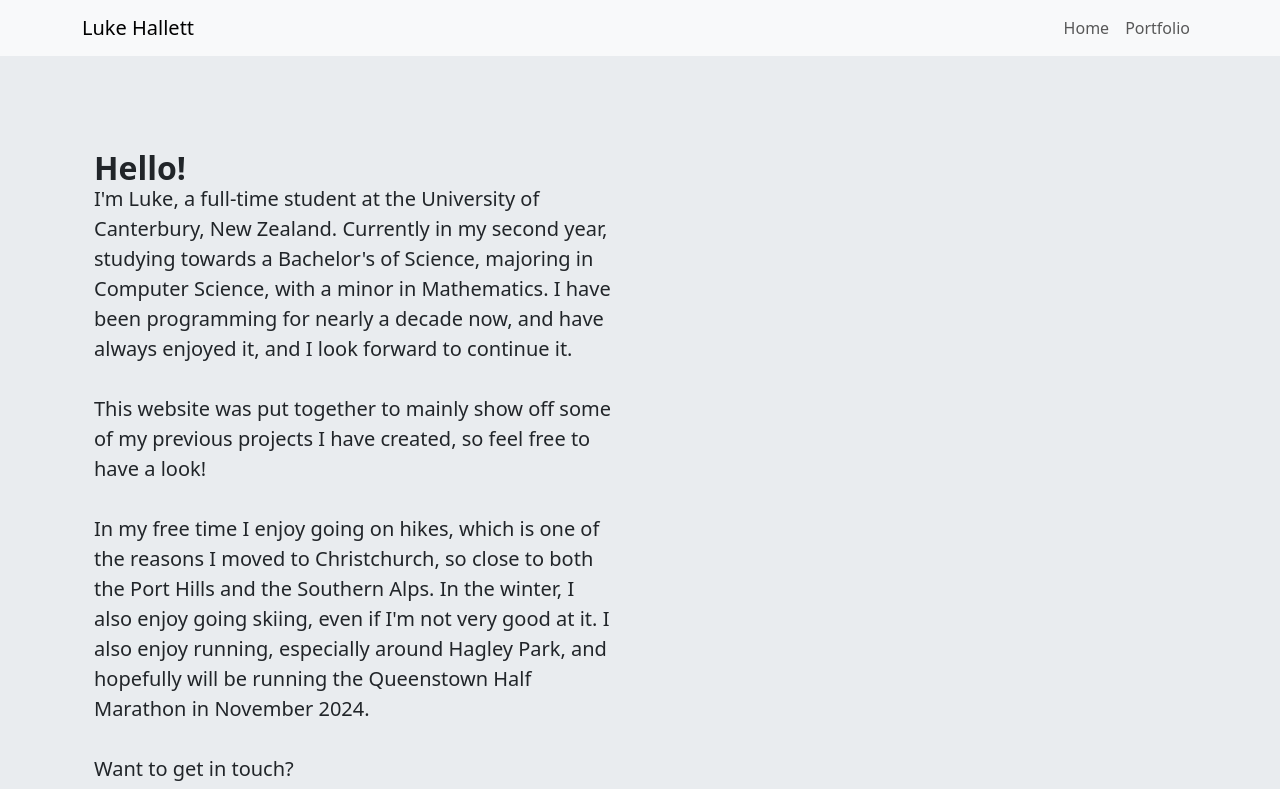
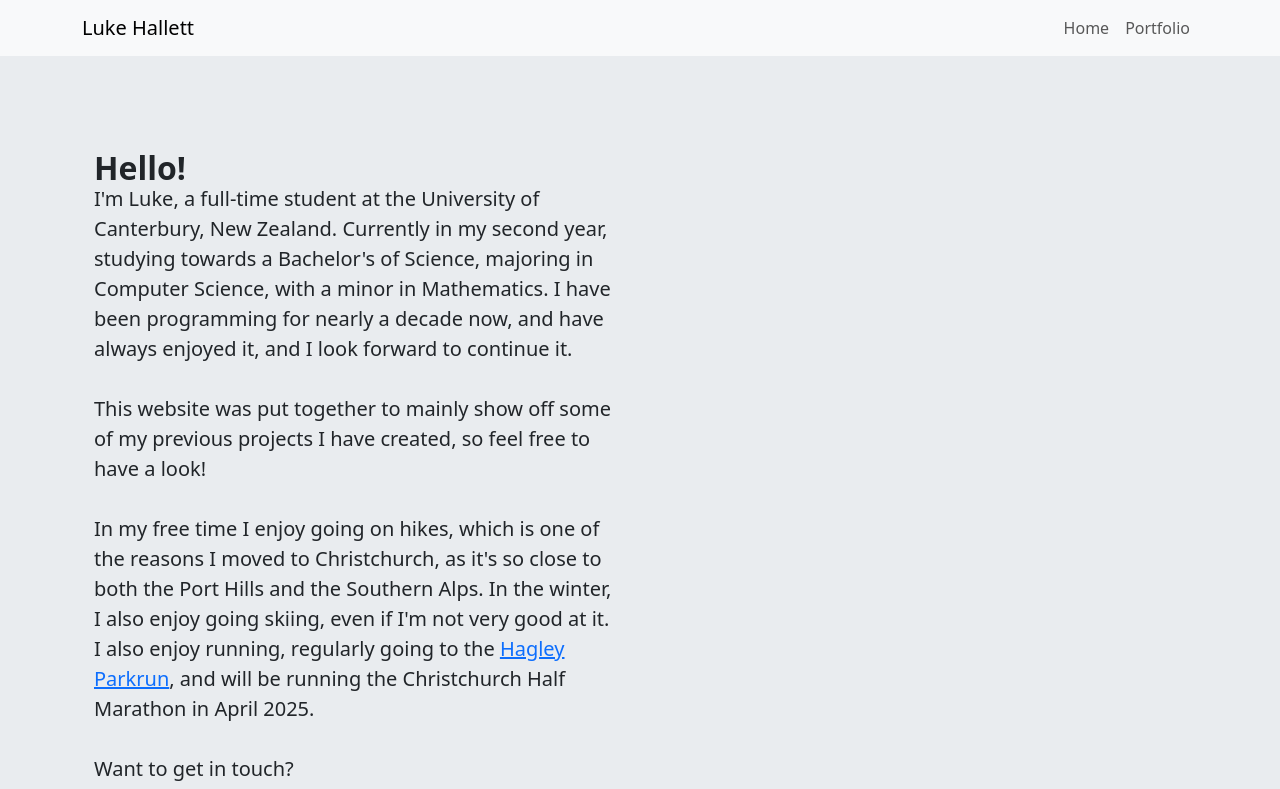
Before and after one commit to LukeHallett/lukeh.nz, a SvelteKit app: page / in a window 1280 px wide. Shown: the top 789 px of the page. Built offline with nearby package versions, Linux system fonts and the light colour scheme.

Commit message:
Change bio

```diff
--- a/src/routes/+page.svelte
+++ b/src/routes/+page.svelte
@@ -23,9 +23,9 @@
                     <br><br>
                     This website was put together to mainly show off some of my previous projects I have created, so feel free to have a look!
                     <br><br>
-                    In my free time I enjoy going on hikes, which is one of the reasons I moved to Christchurch, so close to both the Port Hills and the Southern Alps.
-                    In the winter, I also enjoy going skiing, even if I'm not very good at it. I also enjoy running, especially around Hagley Park, and hopefully will
-                    be running the Queenstown Half Marathon in November 2024.
+                    In my free time I enjoy going on hikes, which is one of the reasons I moved to Christchurch, as it's so close to both the Port Hills and the Southern Alps.
+                    In the winter, I also enjoy going skiing, even if I'm not very good at it. I also enjoy running, regularly going to the <a href="https://www.parkrun.co.nz/hagley/parkrunner/9065947/">Hagley Parkrun</a>, and will be running
+                    the Christchurch Half Marathon in April 2025.
                     <br><br>
                     Want to get in touch?
                 </p>
```
